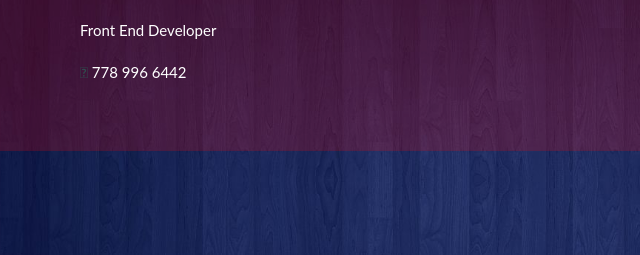
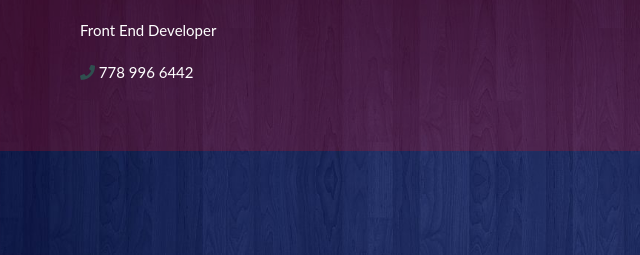
Before and after one commit to giffin94/giffin94.github.io, a plain HTML site: page index.html in a window 1280 px wide. Shown: the part 185-440 px from the top of the page, 0-640 px from the left. Drawn offline with Linux system fonts and the light colour scheme.

Commit message:
Update index.html

```diff
--- a/index.html
+++ b/index.html
@@ -11,7 +11,7 @@
         <h3>AEDAN GIFFIN</h3>
         <p>Front End Developer</p>
         <p class="contactSection">
-            <i class="fal fa-phone"></i> 778 996 6442
+            <i class="fas fa-phone"></i> 778 996 6442
         </p>
     </div>
   </div>
```
